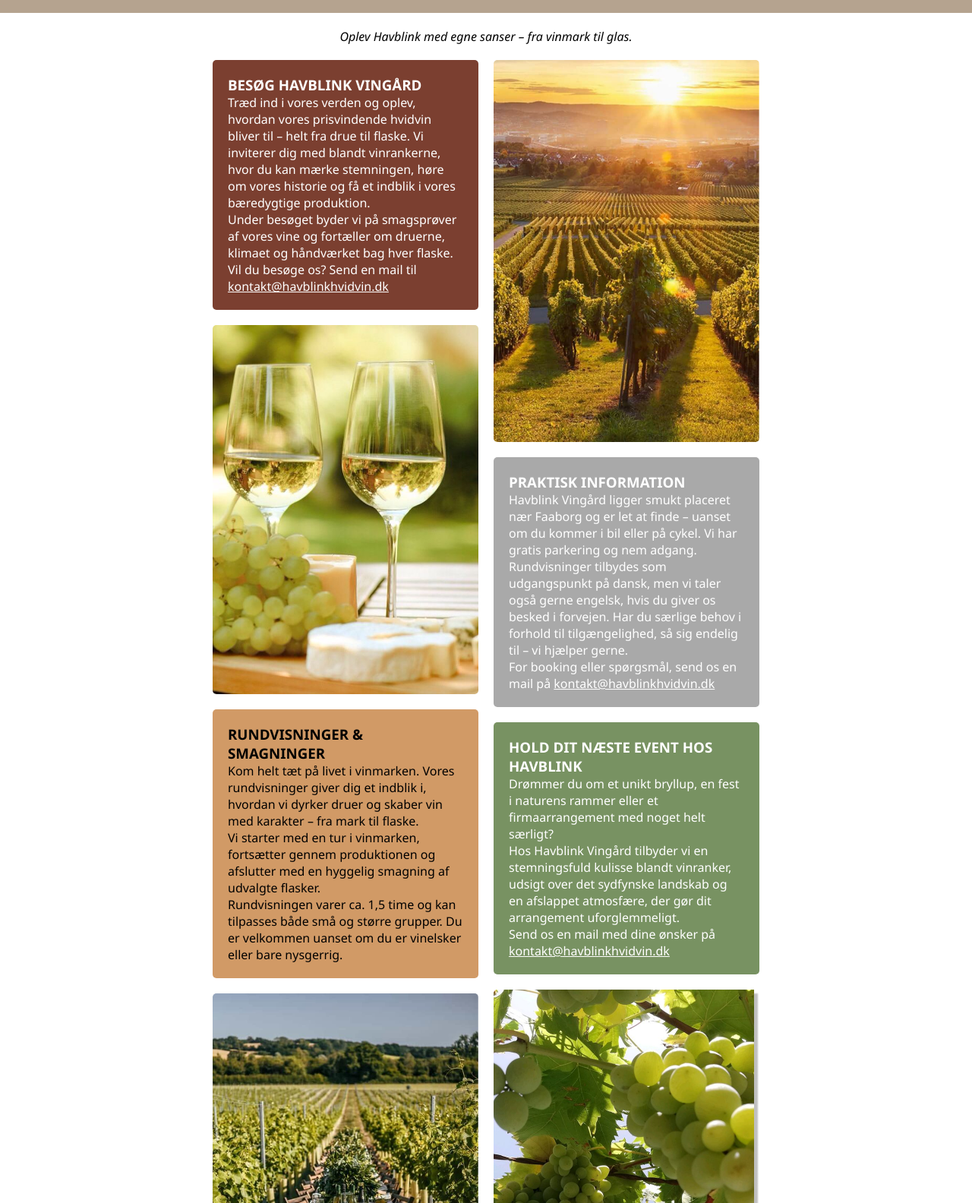
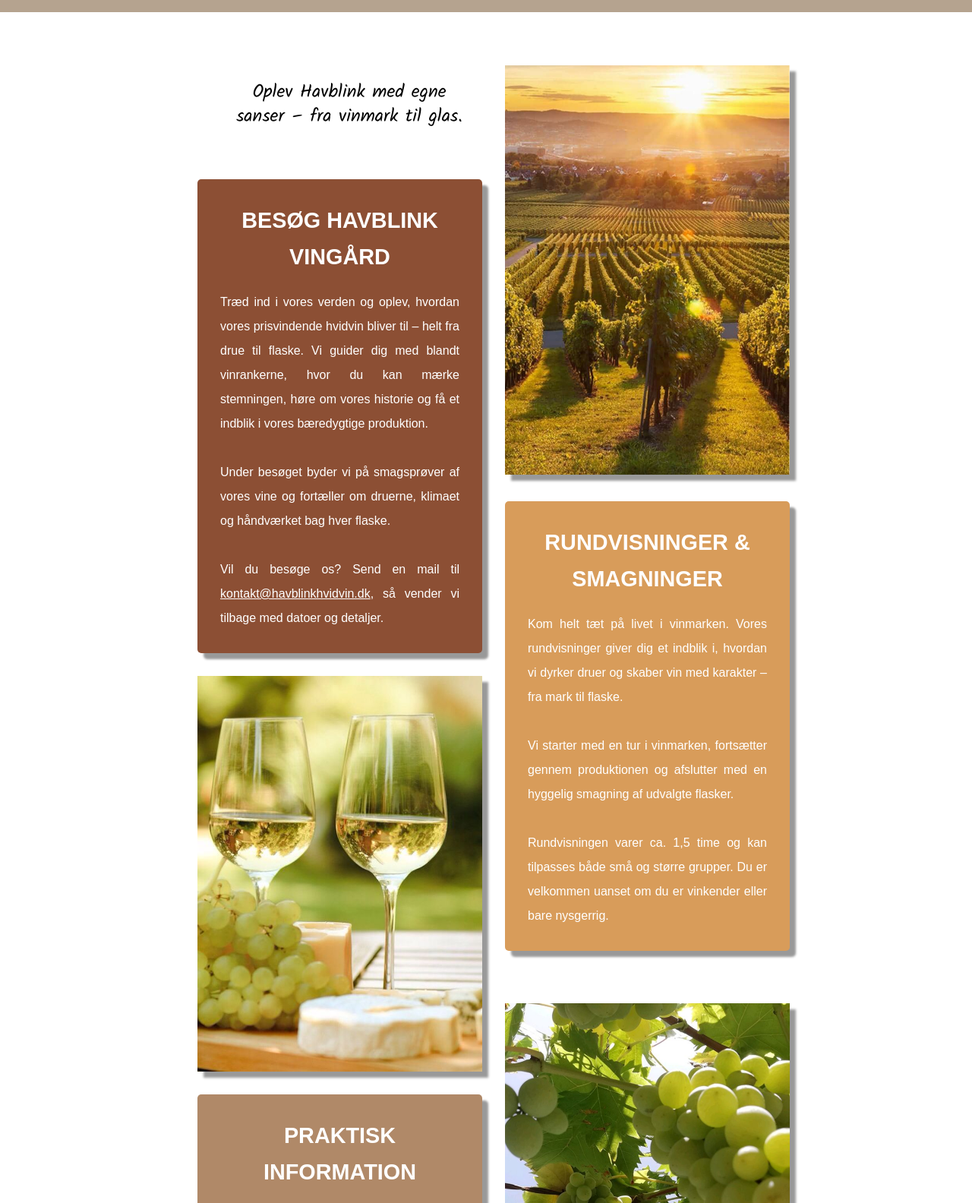
Before and after one commit to ThomasBennett1/HavblinkHvidvin, a plain HTML site: page vingårdsbesøg.html in a window 1280 px wide. Shown: the part 164-1748 px from the top of the page at 76% size. Drawn offline with Linux system fonts and the light colour scheme.

Commit message:
Fonts + Kontakt
downlaod af fonts og lavede kontakt siden

```diff
--- a/headerogfooter.css
+++ b/headerogfooter.css
@@ -1,3 +1,16 @@
+@font-face {
+  font-family: 'MyFont'; /* Name of the font */
+  src: url('Font/Akshar-VariableFont_wght.ttf') format('ttf'), /* Modern browsers */
+       url('Font/Akshar-VariableFont_wght.ttf') format('ttf');   /* Fallback for older browsers */
+  font-weight: normal; /* Optional: Define the weight */
+  font-style: normal;  /* Optional: Define the style */
+}
+@font-face {
+  font-family: 'Intro'; /* Name of the font */
+  src: url('Font/Kalam-Regular.ttf') format('truetype'); /* Modern browsers */
+  font-weight: normal; /* Optional: Define the weight */
+  font-style: normal;  /* Optional: Define the style */
+}
 * {
     margin: 0;
     padding: 0;
@@ -6,7 +19,8 @@
 
   body, html {
     height: 100%;
-    font-family: 'Segoe UI', Tahoma, Geneva, Verdana, sans-serif
+    font-family: "MyFont", sans-serif; /* Use the custom font */
+
   }
 /* Header */
 .header{
@@ -111,3 +125,14 @@ nav a:hover {
     font-size: 1.5 rem;
     margin-top: 30px;
   }
+
+
+  h1{
+    margin-top: 4rem;
+    text-align: center;
+    font-size: 1.5rem;
+    font-weight: normal;
+    margin-left: 100px;
+    margin-right: 100px;
+    font-family: "Intro", sans-serif; /* Use the custom font */
+}
--- a/kontakt.html
+++ b/kontakt.html
@@ -0,0 +1,62 @@
+<!DOCTYPE html>
+<html lang="en">
+<head>
+    <meta charset="UTF-8">
+    <meta name="viewport" content="width=device-width, initial-scale=1.0">
+    <link rel="stylesheet" href="headerogfooter.css">
+    <link rel="stylesheet" href="kontakt.css">
+    <title>Kontakt</title>
+</head>
+<body>
+    <header>
+        <div class="header">
+            <nav class="nav">
+              <a href="voresvin.html">VORES<br> VIN</a>
+              <a href="voreshistorie.html">VORES <br>HISTORIE</a>
+              <a href="solaris.html">SOLARIS</a>
+              <a href="forside.html" class="logo-link">
+                <img src="pics/logo.png" alt="Havblink Logo" class="logo" />
+            </a>
+              <a href="danskhvidvin.html">DANSK <br> HVIDVIN</a>
+              <a href="vingårdsbesøg.html">VINGÅRD<br>BESØG</a>
+              <a href="kontakt.html"class="active">KONTAKT</a>
+            </nav>
+    </header>
+
+    <main>
+        <section class="kontaktsektion">
+
+            <div class="kontakt-intro">
+              <h2>KONTAKT OS</h2>
+              <p>Har du spørgsmål, ønsker du at besøge vores vingård, eller vil du høre mere om vores vine? Vi står klar til at hjælpe dig!</p>
+            </div>
+
+            <div class="kontakt-info-wrapper">
+              <div class="info-box information">
+                <h3>INFOMATION</h3>
+                <p><strong>Adresse:</strong> Havblink Vingård 64, 560 Faaborg</p>
+                <p><strong>Telefon:</strong> +45 22 10 47 76</p>
+                <p><strong>E-mail:</strong> <a href="mailto:kontakt@havblinkhvidvin.dk">kontakt@havblinkhvidvin.dk</a></p>
+              </div>
+
+              <div class="info-box åbningstider">
+                <h3>ÅBNINGSTIDER</h3>
+                <p><strong>Mandag – Fredag:</strong> 10:00 – 16:00</p>
+                <br><p><strong>Weekend:</strong> Efter aftale</p>
+              </div>
+            </div>
+
+            <div class="tak-boks">
+              <h3>TAK FOR DIT BESØG</h3>
+              <p>Vi er glade for, at du har kigget forbi Havblink Hvidvin. Vi håber, du blev inspireret og fik lyst til at smage dansk hvidvin med karakter. Vi glæder os til at byde dig velkommen – enten online eller blandt vinrankerne på Sydfyn.</p>
+            </div>
+
+          </section>
+    </main>
+
+    <footer>
+
+    </footer>
+
+    </body>
+</html>
--- a/styles.css
+++ b/styles.css
@@ -1,3 +1,10 @@
+@font-face {
+  font-family: 'MyFont'; /* Name of the font */
+  src: url('Font/Akshar-VariableFont_wght.ttf') format('ttf'), /* Modern browsers */
+       url('Font/Akshar-VariableFont_wght.ttf') format('ttf');   /* Fallback for older browsers */
+  font-weight: normal; /* Optional: Define the weight */
+  font-style: normal;  /* Optional: Define the style */
+}
 * {
     margin: 0;
     padding: 0;
@@ -6,7 +13,7 @@
 
   body, html {
     height: 100%;
-    font-family: 'Segoe UI', Tahoma, Geneva, Verdana, sans-serif
+    font-family: "MyFont", sans-serif; /* Use the custom font */
   }
 
 
--- a/vingårdsbesøg.css
+++ b/vingårdsbesøg.css
@@ -1,71 +1,94 @@
-.havblink-section {
-    max-width: 1200px;
+@font-face {
+  font-family: 'Intro'; /* Name of the font */
+  src: url('Font/Kalam-Regular.ttf') format('truetype'); /* Modern browsers */
+  font-weight: normal; /* Optional: Define the weight */
+  font-style: normal;  /* Optional: Define the style */
+}
+/* Sektionen for hele oplevelsen */
+.havblink-oplevelse {
+    padding: 40px 20px;
+    max-width: 800px;
     margin: auto;
-    padding: 20px;
   }
 
-  .intro-text, .closing-text {
+  .oplevelse-grid {
+    display: grid;
+    grid-template-columns: 1fr 1fr;
+    gap: 30px;
+    align-items: start;
+  }
+
+  .intro-tekst {
+    grid-column: 1 / -1;
+    font-family: "Intro", sans-serif;
     text-align: center;
-    font-style: italic;
+    margin-bottom: -220px;
+    margin-top: 50px;
+    max-width: 300px;
+    font-size: 1.5rem;
+    line-height: 2rem;
+    margin-left: 50px;
+  }
+
+  .outro-tekst {
+    grid-column: 1 / -1;
+    text-align: right;
+    font-family: "Intro", sans-serif;
+    margin-top: -120px;
+    font-size: 1.5rem;
+    max-width: 300px;
+    margin-left: 440px;
+    line-height: 2rem;
+  }
+
+  .oplevelse-billede {
+    width: 375px;
+    height: auto;
+    display: block;
+    box-shadow: 8px 8px 3px rgba(0, 0, 0, 0.4);
+  }
+    .druer-billede img {
+        margin-top: -120px;
+    }
+
+  .tekstboks {
+    padding: 30px;
+    border-radius: 5px;
+    box-shadow: 8px 8px 3px rgba(0, 0, 0, 0.4);
+    line-height: 2rem;
+    text-align: justify;
+  }
+  .tekstboks h3 {
+    font-size: 1.8rem;
+    text-align: center;
+    line-height: 3rem;
     margin-bottom: 20px;
   }
 
-  .columns {
-    display: flex;
-    flex-wrap: wrap;
-    gap: 20px;
-    justify-content: center;
+  .brun-boks {
+    background-color: #B08968;
+    color: white;
+
+  }
+  .mørk-brun-boks {
+    background-color: #8C4F34;
+    color: white;
+    margin-top: 150px;
   }
 
-  .column {
-    flex: 1;
-    min-width: 280px;
-    max-width: 350px;
-    display: flex;
-    flex-direction: column;
-    gap: 20px;
+  .orange-boks {
+    background-color: #d89c5a;
+    color: white;
+    margin-top: -230px;
   }
 
-  .card {
-    padding: 20px;
-    border-radius: 5px;
-    color: #fff;
+  .groen-boks {
+    background-color: #6b8b72;
+    color: white;
+    margin-top: -160px;
   }
 
-  .card-dark {
-    background-color: #7B3F30;
-  }
-
-  .card-orange {
-    background-color: #D19A66;
-    color: #000;
-  }
-
-  .card-light {
-    background-color: #A9A9A9;
-  }
-
-  .card-green {
-    background-color: #789262;
-  }
-
-  .card a {
-    color: #fff;
+  a {
+    color: #ffffff;
     text-decoration: underline;
   }
-
-  .card-orange a {
-    color: #000;
-  }
-
-  img {
-    width: 350px;
-    height: auto;
-    border-radius: 5px;
-  }
-
-  @media (max-width: 768px) {
-    .columns {
-      flex-direction: column;
-    }
-  }
--- a/vingårdsbesøg.html
+++ b/vingårdsbesøg.html
@@ -24,83 +24,76 @@
     </header>
 
     <main>
-        <section class="havblink-section">
-            <p class="intro-text">Oplev Havblink med egne sanser – fra vinmark til glas.</p>
+        <section class="havblink-oplevelse">
+            <div class="oplevelse-grid">
 
-            <div class="columns">
-              <!-- Venstre kolonne -->
-              <div class="column">
-                <div class="card card-dark">
-                  <h3>BESØG HAVBLINK VINGÅRD</h3>
-                  <p>
-                    Træd ind i vores verden og oplev, hvordan vores prisvindende hvidvin bliver til – helt fra drue til flaske. Vi inviterer dig med blandt vinrankerne, hvor du kan mærke stemningen, høre om vores historie og få et indblik i vores bæredygtige produktion.
-                  </p>
-                  <p>
-                    Under besøget byder vi på smagsprøver af vores vine og fortæller om druerne, klimaet og håndværket bag hver flaske.
-                  </p>
-                  <p>
-                    Vil du besøge os? Send en mail til <a href="mailto:kontakt@havblinkhvidvin.dk">kontakt@havblinkhvidvin.dk</a>
-                  </p>
-                </div>
+              <p class="intro-tekst">Oplev Havblink med egne sanser – fra vinmark til glas.</p>
 
-                <img src="pics/venstrekolone1.png" alt="Vinmark i solnedgang">
-
-                <div class="card card-orange">
-                  <h3>RUNDVISNINGER & SMAGNINGER</h3>
-                  <p>
-                    Kom helt tæt på livet i vinmarken. Vores rundvisninger giver dig et indblik i, hvordan vi dyrker druer og skaber vin med karakter – fra mark til flaske.
-                  </p>
-                  <p>
-                    Vi starter med en tur i vinmarken, fortsætter gennem produktionen og afslutter med en hyggelig smagning af udvalgte flasker.
-                  </p>
-                  <p>
-                    Rundvisningen varer ca. 1,5 time og kan tilpasses både små og større grupper. Du er velkommen uanset om du er vinelsker eller bare nysgerrig.
-                  </p>
-                </div>
-
-                <img src="pics/venstrekolone2.png" alt="Vindrueklase">
+              <div class="tekstboks mørk-brun-boks">
+                <h3>BESØG HAVBLINK VINGÅRD</h3>
+                <p>Træd ind i vores verden og oplev, hvordan vores prisvindende hvidvin bliver til – helt fra drue til flaske. Vi guider dig med blandt vinrankerne, hvor du kan mærke stemningen, høre om vores historie og få et indblik i vores bæredygtige produktion.</p>
+               <br> <p>Under besøget byder vi på smagsprøver af vores vine og fortæller om druerne, klimaet og håndværket bag hver flaske.</p>
+                <br><p>Vil du besøge os? Send en mail til <a href="mailto:kontakt@havblinkhvidvin.dk">kontakt@havblinkhvidvin.dk</a>, så vender vi tilbage med datoer og detaljer.</p>
               </div>
 
-              <!-- Højre kolonne -->
-              <div class="column">
-                <img src="pics/højerekolone1.png" alt="To vinglas og ost">
+              <img src="pics/højerekolone1.png" alt="Vinmark i solnedgang" class="oplevelse-billede">
 
-                <div class="card card-light">
-                  <h3>PRAKTISK INFORMATION</h3>
-                  <p>
-                    Havblink Vingård ligger smukt placeret nær Faaborg og er let at finde – uanset om du kommer i bil eller på cykel. Vi har gratis parkering og nem adgang.
-                  </p>
-                  <p>
-                    Rundvisninger tilbydes som udgangspunkt på dansk, men vi taler også gerne engelsk, hvis du giver os besked i forvejen. Har du særlige behov i forhold til tilgængelighed, så sig endelig til – vi hjælper gerne.
-                  </p>
-                  <p>
-                    For booking eller spørgsmål, send os en mail på <a href="mailto:kontakt@havblinkhvidvin.dk">kontakt@havblinkhvidvin.dk</a>
-                  </p>
-                </div>
+              <img src="pics/venstrekolone1.png" alt="Vindruer" class="oplevelse-billede">
 
-                <div class="card card-green">
-                  <h3>HOLD DIT NÆSTE EVENT HOS HAVBLINK</h3>
-                  <p>
-                    Drømmer du om et unikt bryllup, en fest i naturens rammer eller et firmaarrangement med noget helt særligt?
-                  </p>
-                  <p>
-                    Hos Havblink Vingård tilbyder vi en stemningsfuld kulisse blandt vinranker, udsigt over det sydfynske landskab og en afslappet atmosfære, der gør dit arrangement uforglemmeligt.
-                  </p>
-                  <p>
-                    Send os en mail med dine ønsker på <a href="mailto:kontakt@havblinkhvidvin.dk">kontakt@havblinkhvidvin.dk</a>
-                  </p>
-                </div>
+              <div class="tekstboks orange-boks">
+                <h3>RUNDVISNINGER & SMAGNINGER</h3>
+                <p>Kom helt tæt på livet i vinmarken. Vores rundvisninger giver dig et indblik i, hvordan vi dyrker druer og skaber vin med karakter – fra mark til flaske.</p>
+                <br><p>Vi starter med en tur i vinmarken, fortsætter gennem produktionen og afslutter med en hyggelig smagning af udvalgte flasker.</p>
+               <br> <p>Rundvisningen varer ca. 1,5 time og kan tilpasses både små og større grupper. Du er velkommen uanset om du er vinkender eller bare nysgerrig.</p>
+              </div>
 
-                <img src="pics/højerekolone2.png" alt="Langbord i vinmark">
+              <div class="tekstboks brun-boks">
+                <h3>PRAKTISK INFORMATION</h3>
+                <p>Havblink Vingård ligger smukt placeret nær Faaborg og er let at finde – uanset om du kommer i bil eller på cykel. Vi har gratis parkering og nem adgang.</p>
+                <br><p>Rundvisninger tilbydes som udgangspunkt på dansk, men vi taler også gerne engelsk, hvis du giver os besked i forvejen. Har du særlige behov i forhold til tilgængelighed, så sig endelig til – vi hjælper gerne.</p>
+                <br><p>For booking eller spørgsmål, send os en mail på <a href="mailto:kontakt@havblinkhvidvin.dk">kontakt@havblinkhvidvin.dk</a> – så finder vi sammen en tid, der passer.</p>
+              </div>
+        <div class="druer-billede">
+              <img src="pics/druerimg.png" alt="Vindruer tæt på" class="oplevelse-billede">
+            </div>
+              <img src="pics/venstrekolone2.png" alt="Langbord i vinmark" class="oplevelse-billede">
 
-                <p class="closing-text">Vi glæder os til at byde dig velkommen på Havblink.</p>
+              <div class="tekstboks groen-boks">
+                <h3>EVENT HOS HAVBLINK</h3>
+                <p>Drømmer du om et unikt bryllup, en fest i naturens rammer eller et firmaarrangement med noget helt særligt?</p>
+                <br><p>Hos Havblink Vingård tilbyder vi en stemningsfuld kulisse blandt vinranker, udsigt over det sydfynske landskab og en afslappet atmosfære, der gør dit arrangement uforglemmeligt.</p>
+                <br><p>Send os en mail med dine ønsker på <a href="mailto:kontakt@havblinkhvidvin.dk">kontakt@havblinkhvidvin.dk</a>, så vender vi hurtigt tilbage med muligheder og info.</p>
               </div>
+
+
+
+              <p class="outro-tekst">Vi glæder os til at byde dig velkommen på Havblink!</p>
             </div>
           </section>
+
     </main>
 
     <footer>
-
+        <div class="hb-footer">
+            <div class="hb-footer-content">
+              <div>
+                <h2>HAVBLINK HVIDVIN</h2>
+                <p>Havblink Vingård 64 , 5600 Faaborg</p>
+                <p>+45 22 10 47 76</p>
+                <p>kontakt@havblinkhvidvin.dk</p>
+                <div class="hb-socials">
+                  <a href="#"><img src="pics/facebook.png" alt="Facebook" /></a>
+                  <a href="#"><img src="pics/linkedin.png" alt="LinkedIn" /></a>
+                </div>
+              </div>
+              <div class="hb-logo">
+                <img src="pics/logo.png" alt="Havblink Logo" />
+              </div>
+            </div>
+            <div class="hb-footer-bottom">
+              © 2025 Havblink Hvidvin · Alle rettigheder forbeholdes
+            </div>
+          </div>
     </footer>
     </body>
 </html>
```
Also changed, not shown: kontakt.css (added, +91 -0 lines), voreshistorie.css (+0 -8 lines), voresvin.css (+1 -8 lines), Font/Akshar-VariableFont_wght.ttf (added), Font/Kalam-Regular.ttf (added), pics/druerimg.png (added), 1 other file.
